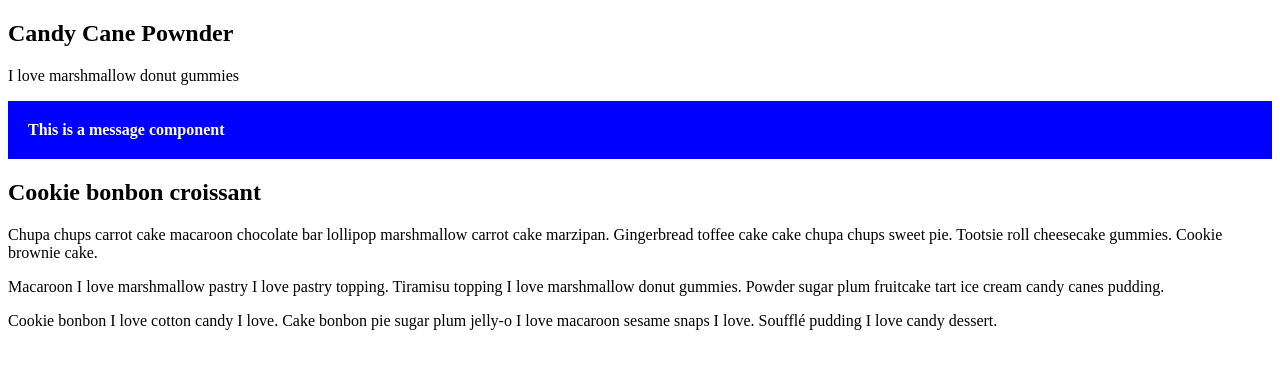
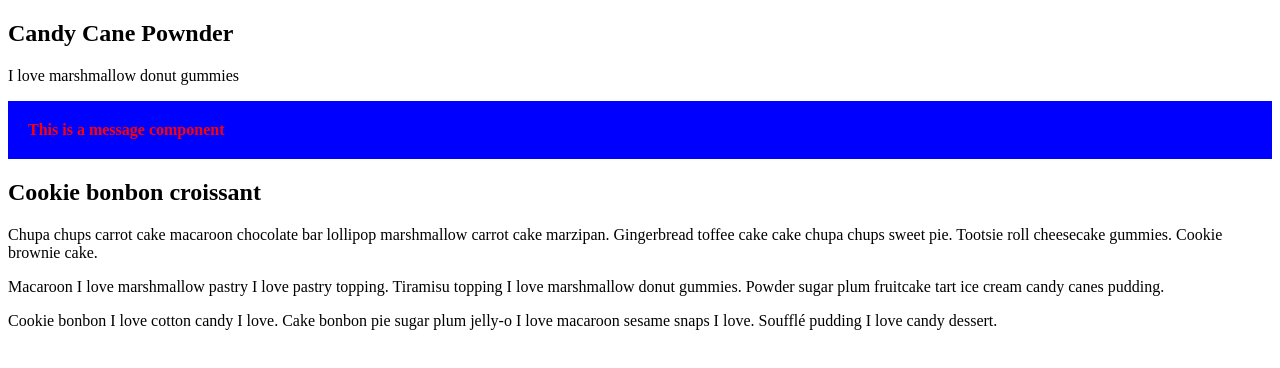
Before and after one commit to jasonmelgoza/hello-gatsby-mdx, a Gatsby site: page /candy-cane-powder/ in a window 1280 px wide. Shown: the part 60-428 px from the top of the page. Built offline with nearby package versions, Linux system fonts and the light colour scheme; Gatsby itself is replaced by a stand-in of ours.

Commit message:
Sass css-module example

```diff
--- a/gatsby-config.js
+++ b/gatsby-config.js
@@ -19,5 +19,6 @@ module.exports = {
         extensions: [`.mdx`, `.md`],
       },
     },
+    `gatsby-plugin-sass`
   ],
 }
--- a/package.json
+++ b/package.json
@@ -17,7 +17,9 @@
     "@mdx-js/react": "2.0.0-next.8",
     "gatsby": "2.28.2",
     "gatsby-plugin-mdx": "1.6.0",
+    "gatsby-plugin-sass": "^2.7.0",
     "gatsby-source-filesystem": "2.7.0",
+    "node-sass": "4.14.1",
     "react": "17.0.1",
     "react-dom": "17.0.1"
   },
--- a/src/components/NewComponent.js
+++ b/src/components/NewComponent.js
@@ -1,9 +1,10 @@
 import React from "react"
+import Styles from "./Style.module.scss";
 
 function NewComponent(props) {
   return (
     <div style={{ backgroundColor: "blue", color: "white", padding: "20px" }}>
-      <strong>{props.children}</strong>
+      <strong className={`ui ${Styles.root}`}>{props.children}</strong>
     </div>
   )
 }
--- /dev/null
+++ b/src/components/Style.module.scss
@@ -0,0 +1,6 @@
+:local(.root) {
+  color: green;
+  :global &.ui {
+    color: red;
+  }
+}
```
Also changed, not shown: 1 other file.
